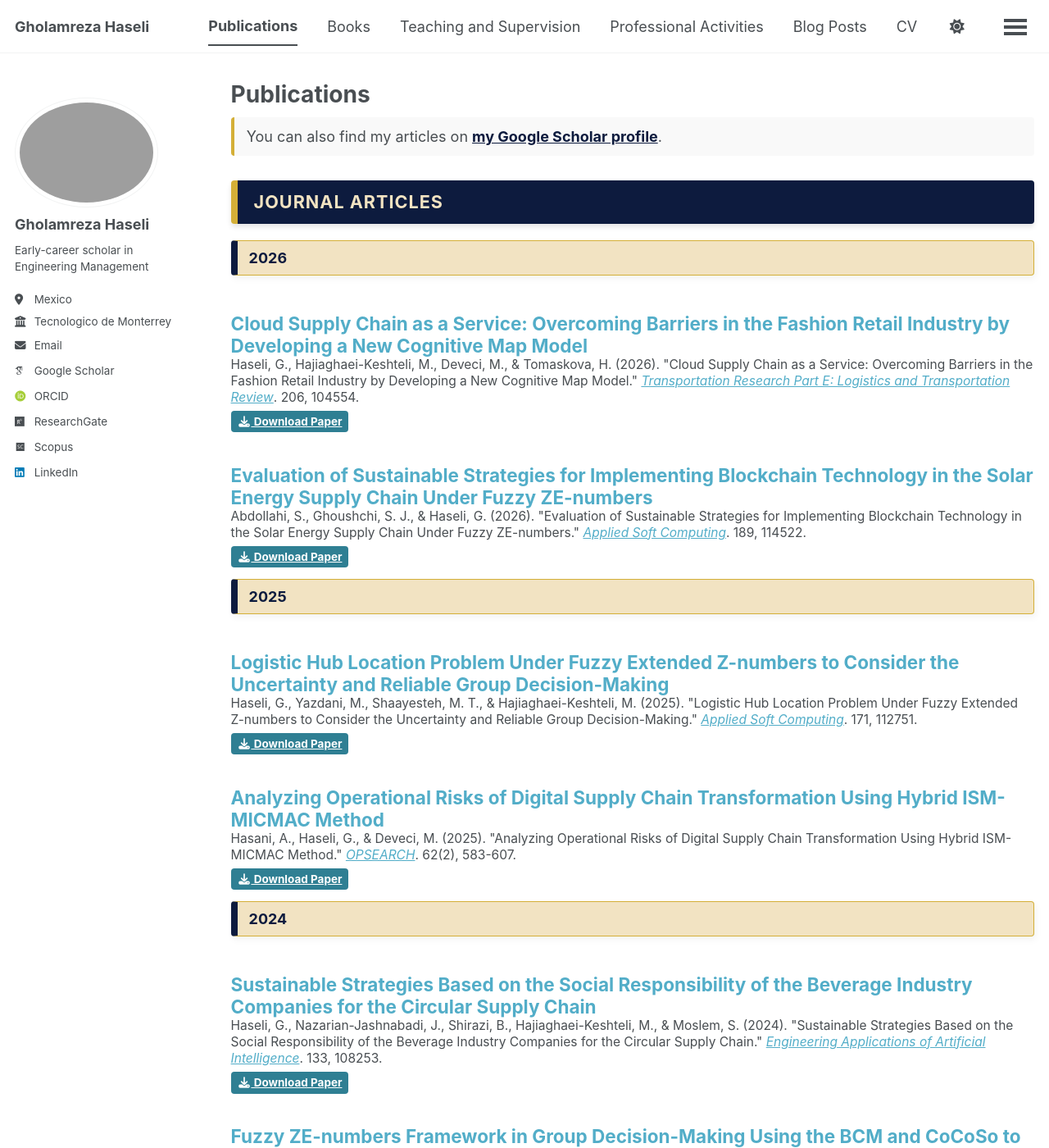
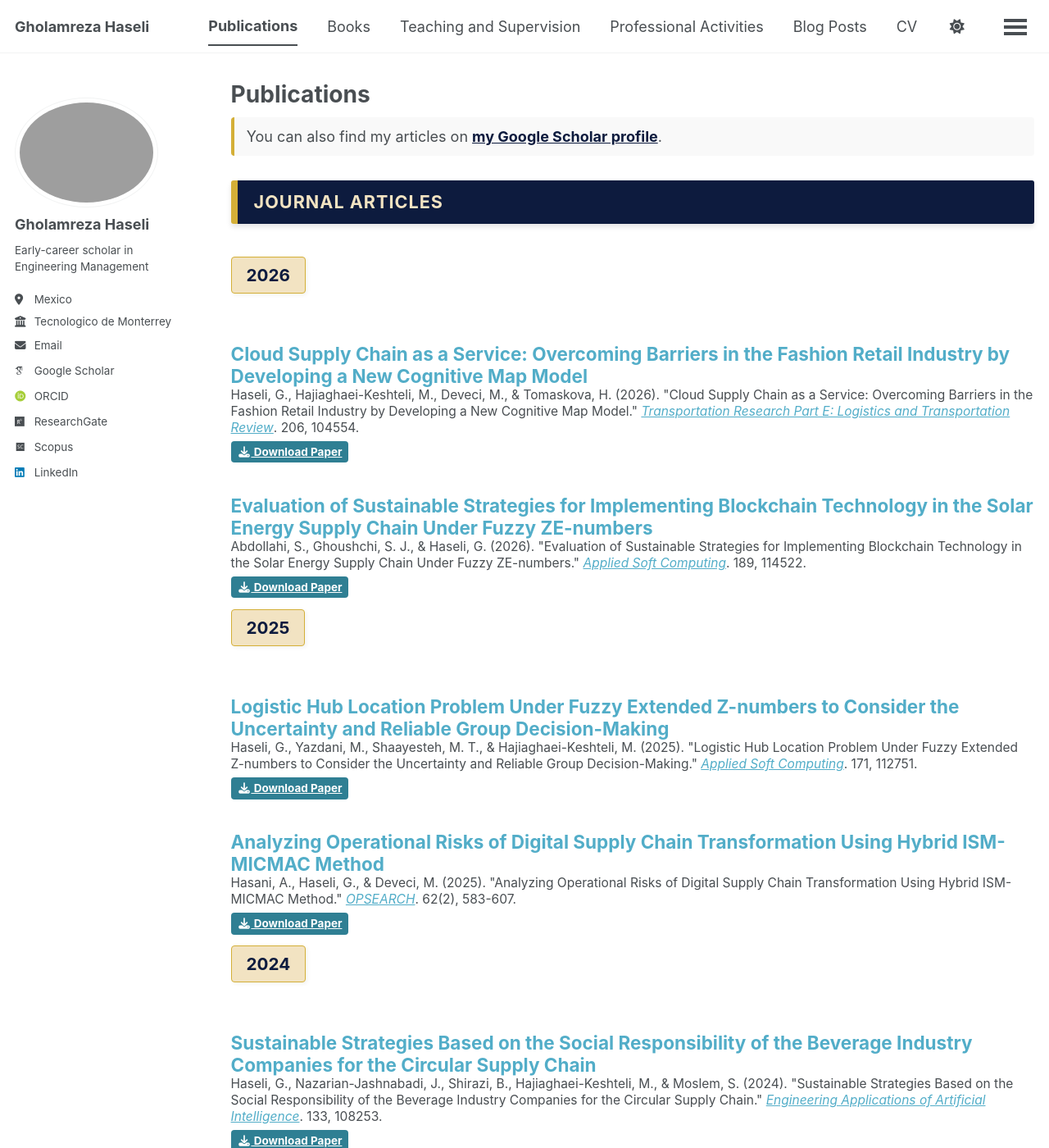
Before and after one commit to Gholamreza-Haseli/Gholamreza-Haseli.github.io, a Jekyll site: the page built from _pages/publications.html, in a window 1280 px wide and 1400 px high. Shown: the whole window at 82% size. Built offline with Jekyll 4.4.1, drawn with Linux system fonts in a browser that asks for light colours; some web fonts are replaced; a script bundle is joined from its source files by our own code; library files that are not in the unit come from our copies.

Commit message:
Update publications.html

```diff
--- a/_pages/publications.html
+++ b/_pages/publications.html
@@ -34,49 +34,13 @@ author_profile: true
     background-color: #f2e3c2;
     color: #0d1b3e;
     padding: 6px 18px;
-    border-radius: 3px;
+    border-radius: 4px;
     margin: 20px 0 15px 0;
-    font-size: 1em;
+    font-size: 1.15em;
     font-weight: bold;
     display: inline-block; /* باکس فقط به اندازه متن سال کشیده شود */
     border: 1px solid #d4af37;
     box-shadow: 2px 2px 5px rgba(0,0,0,0.05);
-  }
-
-</style>
-
-<style>
-  /* استایل باکس سرمه‌ای برای دسته‌های اصلی (Journal/Conference) */
-  .poms-main-header {
-    background-color: #0d1b3e;
-    color: #f2e3c2;
-    padding: 10px 20px;
-    border-radius: 4px;
-    margin: 30px 0 20px 0;
-    border-left: 8px solid #d4af37; /* لبه طلایی سمت چپ */
-    font-size: 1.2em;
-    font-weight: bold;
-    text-transform: uppercase;
-    letter-spacing: 1px;
-    box-shadow: 0 4px 6px rgba(0,0,0,0.1);
-    display: block; /* کشیده شدن باکس در کل عرض */
-  }
-
-  /* استایل باکس طلایی برای سال‌ها (معکوس POMS) */
-  .poms-year-header {
-    background-color: #f2e3c2;
-    color: #0d1b3e;
-    padding: 7px 14px;
-    border-radius: 4px;
-    margin: 20px 0 15px 0;
-    font-size: 1em;
-    font-weight: bold;
-    display: block; /* کشیده شدن باکس در کل عرض همان‌طور که خواستی */
-    border-left: 8px solid #0d1b3e; /* لبه سرمه‌ای سمت چپ برای تضاد زیبا */
-    border-top: 1px solid #d4af37;
-    border-right: 1px solid #d4af37;
-    border-bottom: 1px solid #d4af37;
-    box-shadow: 2px 4px 8px rgba(0,0,0,0.05);
   }
 
 </style>
```
